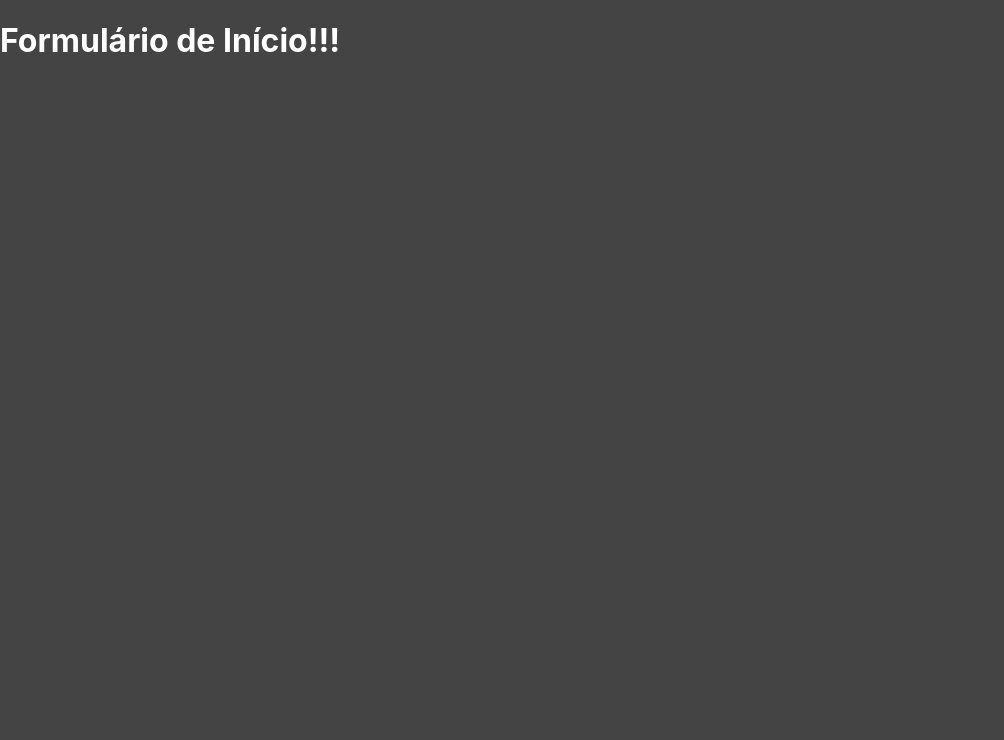
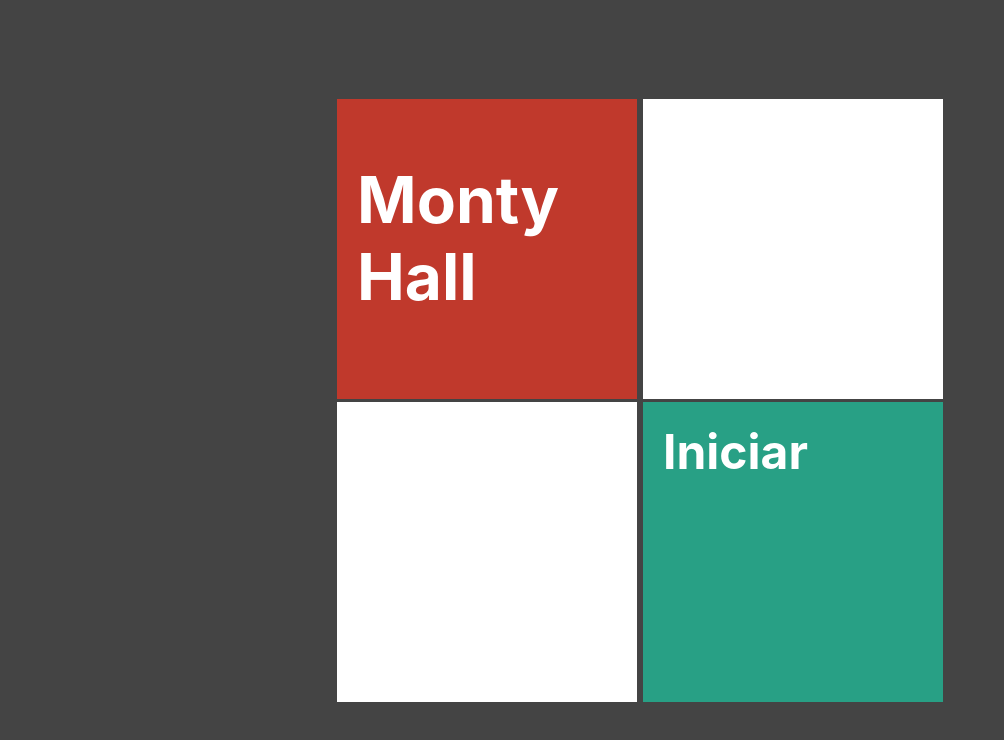
Before and after one commit to herlonwallace/udemy-next.js-react, a Next.js app in the folder 00_projetos/portas/: page / in a window 1280 px wide. Shown: the top 740 px of the page, without its empty margins (0-1004 px from the left). Built offline with nearby package versions, Linux system fonts and the light colour scheme.

Commit message:
Projeto 01: Porta premiada - Estruturando o Formulário

```diff
--- /dev/null
+++ b/00_projetos/portas/components/Cartao.tsx
@@ -0,0 +1,17 @@
+import styles from "../styles/Cartao.module.css"
+
+interface CartaoProps {
+    bgcolor?: string
+    children?: any
+}
+
+export default function Cartao(props: CartaoProps) {
+    return (
+        <div className={styles.cartao}
+            style={{
+                backgroundColor: props.bgcolor ?? "#fff"
+            }}>
+            {props.children}
+        </div>
+    )
+}
--- a/00_projetos/portas/pages/index.tsx
+++ b/00_projetos/portas/pages/index.tsx
@@ -1,14 +1,27 @@
-import PortaModel from "@/model/porta"
-import Porta from "../components/Porta"
-import { useState } from "react"
-import { atualizarPortas, criarPortas } from "@/functions/portas"
+import Link from "next/link"
+import styles from "../styles/Formulario.module.css"
+import Cartao from "../components/Cartao"
 
-export default function Home() {
+export default function Formulario() {
 
 
   return (
-    <div style={{display: "flex"}}>
-      <h1>Formulário de Início!!!</h1>
+    <div className={styles.formulario}>
+      <div>
+        <Cartao bgcolor="#c0392c">
+          <h1>Monty Hall</h1>
+        </Cartao>
+        <Cartao></Cartao>
+      </div>
+      <div>
+        <Cartao></Cartao>
+
+        <Cartao bgcolor="#28a085">
+          <Link href={`/jogo/4/2`}>
+            <h2 className={styles.link}>Iniciar</h2>
+          </Link>
+        </Cartao>
+      </div>
     </div>
   )
 }
--- /dev/null
+++ b/00_projetos/portas/styles/Cartao.module.css
@@ -0,0 +1,9 @@
+.cartao {
+    display: flex;
+    width: 300px;
+    height: 300px;
+    color: #fff;
+    font-size: 2rem;
+    padding: 20px;
+    margin: 3px;
+}
--- /dev/null
+++ b/00_projetos/portas/styles/Formulario.module.css
@@ -0,0 +1,15 @@
+.formulario {
+    display: flex;
+    justify-content: center;
+    align-items: center;
+    height: 100vh;
+}
+
+.link {
+    display: flex;
+    justify-content: center;
+    align-items: center;
+    flex: 1;
+    margin: 0;
+    cursor: pointer;
+}
```
